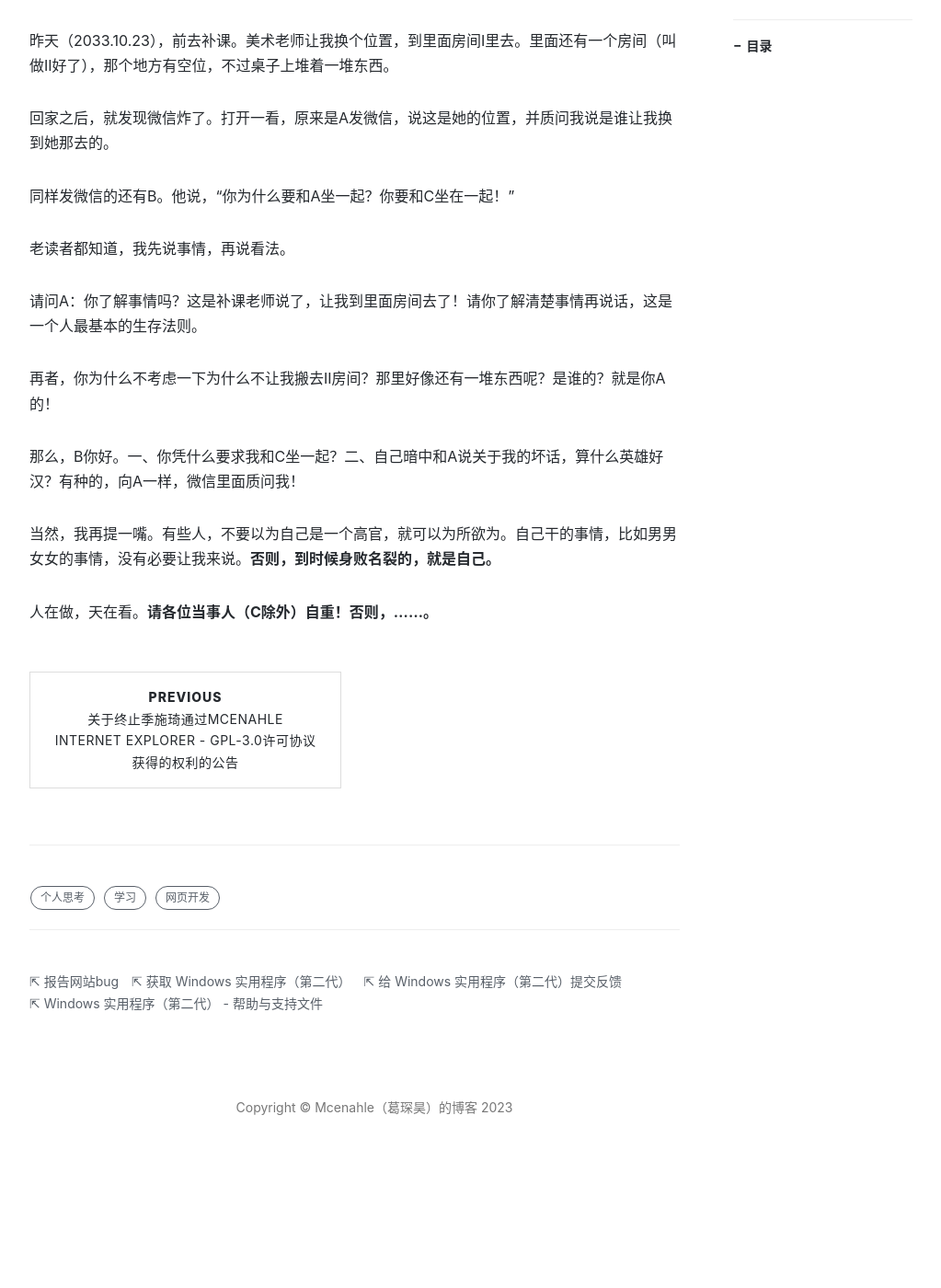
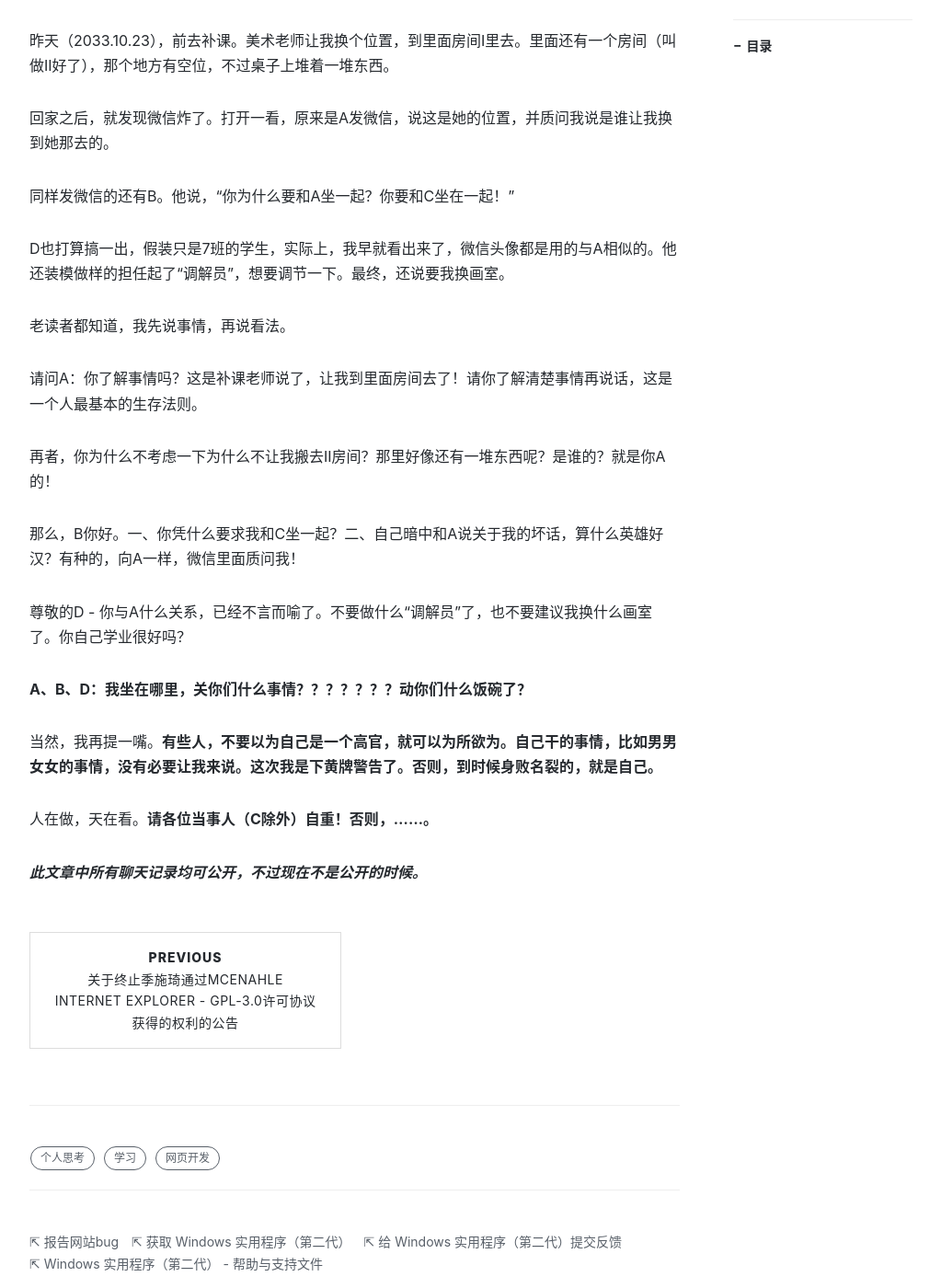
Before and after one commit to Mcenahle/mcenahle.github.io, a Jekyll site: the page built from _posts/2023-10-24-1.md, in a window 1280 px wide and 1400 px high, scrolled down 581 px. Shown: the whole window at 92% size, without its empty margins (233-1256 px from the left). Built offline with Jekyll 4.4.1, drawn with Linux system fonts in a browser that asks for light colours; nearby versions of some CDN libraries; comment, search, counter and statistics services are not loaded; before the commit the page ends 1889 px from its top, so only the background shows below that; some of the changed text lies outside the part shown.

Commit message:
Update 2023-10-24-1.md

```diff
--- a/_posts/2023-10-24-1.md
+++ b/_posts/2023-10-24-1.md
@@ -1,7 +1,7 @@
 ---
 layout: post
 title: 交换座位？交换学习方法？结果换出来了人心本质！
-subtitle: 此篇文章包含化名，**但是不保证以后会换成真实名字（C除外）**。请有关当事人自重（C除外）！
+subtitle: 此篇文章包含化名，但是不保证以后会换成真实名字（C除外）。请有关当事人自重（C除外）！
 date: 2023-10-24
 author: Mcenahle
 header-img: img/post-bg-pokhara.jpeg
@@ -17,6 +17,8 @@ tags:
 
 同样发微信的还有B。他说，“你为什么要和A坐一起？你要和C坐在一起！”
 
+D也打算搞一出，假装只是7班的学生，实际上，我早就看出来了，微信头像都是用的与A相似的。他还装模做样的担任起了“调解员”，想要调节一下。最终，还说要我换画室。
+
 老读者都知道，我先说事情，再说看法。
 
 请问A：你了解事情吗？这是补课老师说了，让我到里面房间去了！请你了解清楚事情再说话，这是一个人最基本的生存法则。
@@ -25,6 +27,12 @@ tags:
 
 那么，B你好。一、你凭什么要求我和C坐一起？二、自己暗中和A说关于我的坏话，算什么英雄好汉？有种的，向A一样，微信里面质问我！
 
-当然，我再提一嘴。有些人，不要以为自己是一个高官，就可以为所欲为。自己干的事情，比如男男女女的事情，没有必要让我来说。**否则，到时候身败名裂的，就是自己。**
+尊敬的D - 你与A什么关系，已经不言而喻了。不要做什么“调解员”了，也不要建议我换什么画室了。你自己学业很好吗？
+
+**A、B、D：我坐在哪里，关你们什么事情？？？？？？？动你们什么饭碗了？**
+
+当然，我再提一嘴。**有些人，不要以为自己是一个高官，就可以为所欲为。自己干的事情，比如男男女女的事情，没有必要让我来说。这次我是下黄牌警告了。否则，到时候身败名裂的，就是自己。**
 
 人在做，天在看。**请各位当事人（C除外）自重！否则，......。**
+
+***此文章中所有聊天记录均可公开，不过现在不是公开的时候。***
```
